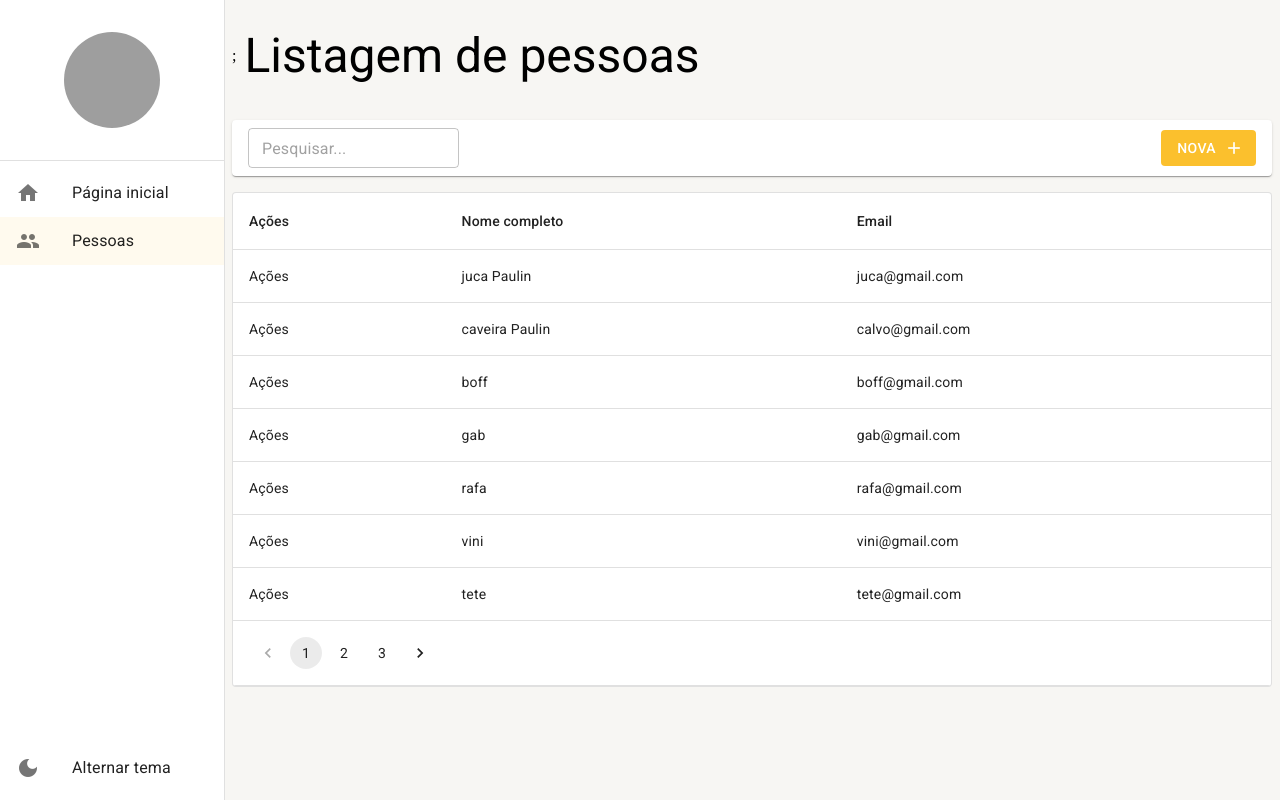
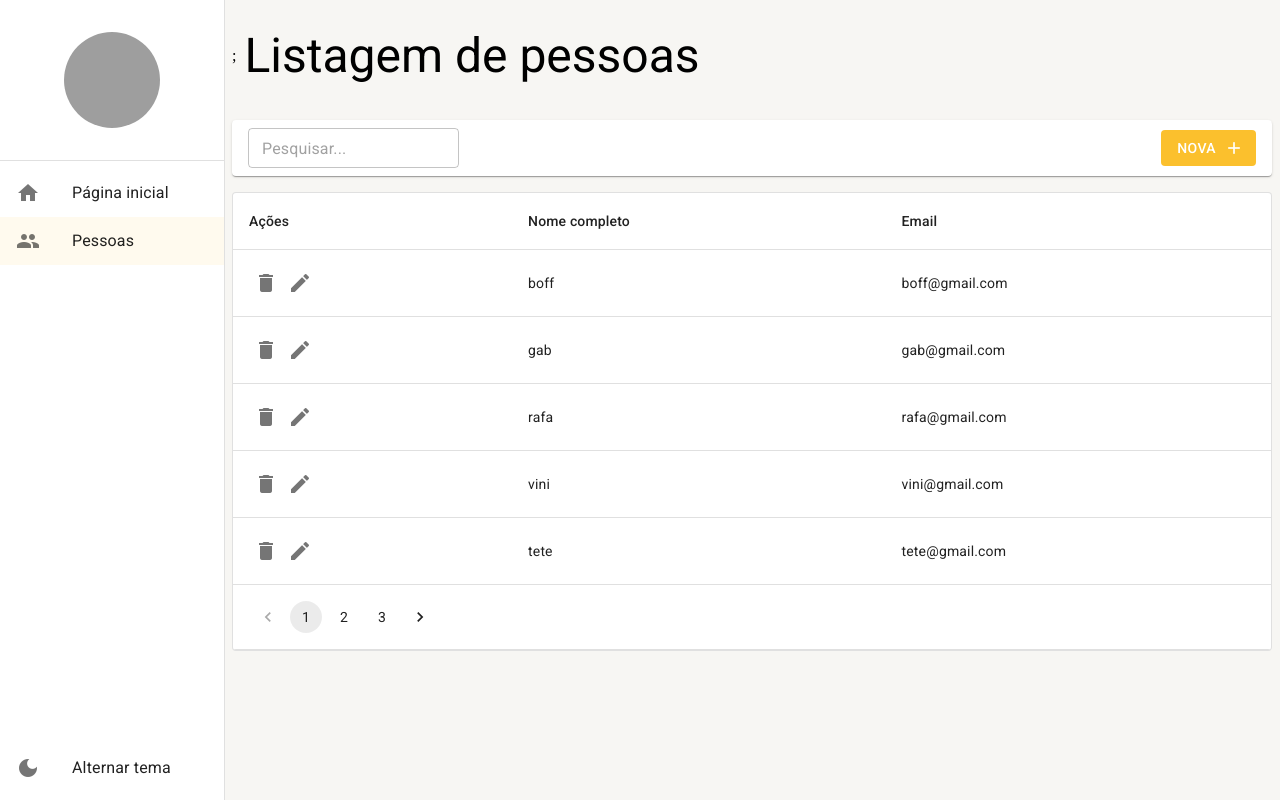
Before and after one commit to Viniciuss2207/Cadastros, a React (Create React App) app: page /pessoas in a window 1280 px wide. Built offline with nearby package versions, Linux system fonts and the light colour scheme; data requests are answered from the project's data file; grey boxes are pictures that could not be loaded.

Commit message:
ft:  Configurando ações da listagem

```diff
--- a/mock/database.json
+++ b/mock/database.json
@@ -1,95 +1,76 @@
 {
   "pessoas": [
     {
-        "id": 1,
-        "email": "juca@gmail.com",
+      "id": 3,
+      "email": "boff@gmail.com",
       "cidade": 1,
-        "nomeCompleto":"juca Paulin"
+      "nomeCompleto": "boff "
     },
     {
-        "id": 2 ,
-        "email": "calvo@gmail.com",
+      "id": 4,
+      "email": "gab@gmail.com",
       "cidade": 1,
-        "nomeCompleto":"caveira Paulin"
+      "nomeCompleto": " gab"
     },
     {
-        "id":3 ,
-        "email": "boff@gmail.com",
+      "id": 5,
+      "email": "rafa@gmail.com",
       "cidade": 1,
-        "nomeCompleto":"boff "
+      "nomeCompleto": "rafa"
     },
     {
-        "id":4 ,
-        "email": "gab@gmail.com",
-        "cidade": 1,
-        "nomeCompleto":" gab"
-    },
-    {
-        "id":5 ,
-        "email": "rafa@gmail.com",
-        "cidade": 1,
-        "nomeCompleto":"rafa"
-    },
-    {
-        "id":6 ,
+      "id": 6,
       "email": "vini@gmail.com",
       "cidade": 1,
-        "nomeCompleto":"vini"
+      "nomeCompleto": "vini"
     },
     {
       "id": 7,
       "email": "tete@gmail.com",
       "cidade": 1,
-        "nomeCompleto":"tete"
+      "nomeCompleto": "tete"
     },
     {
       "id": 8,
       "email": "paulo@gmail.com",
       "cidade": 1,
-        "nomeCompleto":"Paulin"
+      "nomeCompleto": "Paulin"
     },
     {
-        "id":9 ,
+      "id": 9,
       "email": "pedrinho@gmail.com",
       "cidade": 1,
-        "nomeCompleto":"pedrin"
+      "nomeCompleto": "pedrin"
     },
     {
-        "id":10 ,
+      "id": 10,
       "email": "mauro@gmail.com",
       "cidade": 1,
-        "nomeCompleto":"mauro"
+      "nomeCompleto": "mauro"
     },
     {
       "id": 11,
       "email": "jorda@gmail.com",
       "cidade": 1,
-        "nomeCompleto":"jorda"
-    },
-    {
-        "id": 12,
-        "email": "alice@gmail.com",
-        "cidade": 1,
-        "nomeCompleto":"alice"
-    },
-    {
-        "id": 13,
-        "email": "corno@gmail.com",
-        "cidade": 1,
-        "nomeCompleto":"cornin"
+      "nomeCompleto": "jorda"
     },
     {
       "id": 14,
       "email": "josnel@gmail.com",
       "cidade": 1,
-        "nomeCompleto":"josnel"
+      "nomeCompleto": "josnel"
     },
     {
       "id": 15,
       "email": "vanessa@gmail.com",
       "cidade": 1,
-        "nomeCompleto":"vanessa"
+      "nomeCompleto": "vanessa"
+    },
+    {
+      "id": 10,
+      "email": "mauro@gmail.com",
+      "cidade": 1,
+      "nomeCompleto": "mauro"
     }
   ]
-
 }
--- a/src/pages/pessoas/ListagemDePessoas.tsx
+++ b/src/pages/pessoas/ListagemDePessoas.tsx
@@ -1,6 +1,6 @@
 import { useEffect, useMemo, useState } from "react";
-import { LinearProgress, Pagination, Paper, Table, TableBody, TableCell, TableContainer, TableFooter, TableHead, TableRow } from "@mui/material";
-import { useSearchParams } from "react-router-dom";
+import { Icon, IconButton, LinearProgress, Pagination, Paper, Table, TableBody, TableCell, TableContainer, TableFooter, TableHead, TableRow } from "@mui/material";
+import { useNavigate, useSearchParams } from "react-router-dom";
 
 import { IListagemPessoa, PessoasService } from "../../shared/services/api/pessoas/PessoasService";
 import { FerramentasDalistagem } from "../../shared/components";
@@ -13,6 +13,7 @@
 export const ListagemDePessoas: React.FC = () => {
   const [searchParams, setSearchParams] = useSearchParams();
   const { debounce } = useDebounce();
+  const navigate = useNavigate();
 
   const [rows, setRows] = useState<IListagemPessoa[]>([]);
   const [totalCount, setTotalCount] = useState(0);
@@ -48,6 +49,22 @@
     });
   }, [busca, pagina]);
 
+ const handleDelete = (id:number) => {
+    if(confirm('Realmente deseja apagar ?')) {
+        PessoasService.deleteById(id)
+        .then(result =>{
+          if(result instanceof Error) {
+            alert(result.message)
+          } else{
+            setRows(oldRows => [
+                ...oldRows.filter(oldRow =>oldRow.id !== id ),
+
+             ]);
+            alert('Registro apagado com sucesso!')
+          }
+        });
+    }
+ }
 
   return (
     <LayoutBaseDePagina
@@ -75,7 +92,14 @@
 
             {rows.map(row => (
               <TableRow key = {row.id}>
-              <TableCell>Ações</TableCell>
+              <TableCell>
+                <IconButton size="small" onClick={() => handleDelete(row.id)}>
+                  <Icon>delete</Icon>
+                </IconButton>
+                <IconButton size="small" onClick={() => navigate(`/pessoas/detalhe/${row.id}`)}>
+                  <Icon>edit</Icon>
+                </IconButton>
+              </TableCell>
               <TableCell>{row.nomeCompleto}</TableCell>
               <TableCell>{row.email}</TableCell>
             </TableRow>
--- a/src/routes/index.tsx
+++ b/src/routes/index.tsx
@@ -27,7 +27,7 @@
       <Route path="/pagina-inicial" element={<Dashboard/>} />
       <Route path="/pessoas" element={<ListagemDePessoas/>} />
 
-{   /*   <Route path="/pessoas/detalhe/:id" element={<Dashboard/>} />  */ }
+      <Route path="/pessoas/detalhe/:id" element={<p>Detalhes</p>} />
 
      <Route path="*" element={<Navigate to="/pagina-inicial"/>}/>
     </Routes>
--- a/src/shared/environment/index.ts
+++ b/src/shared/environment/index.ts
@@ -2,7 +2,7 @@
     /**
      * Define a quantidade de linhas a ser carregada por padrão nas listagens
      */
-    LIMITE_DE_LINHAS: 7,
+    LIMITE_DE_LINHAS: 5,
     /**
      * Placeholder exibido nas inputs
      */
```
Lines whose indentation alone changed are shown as unchanged.
